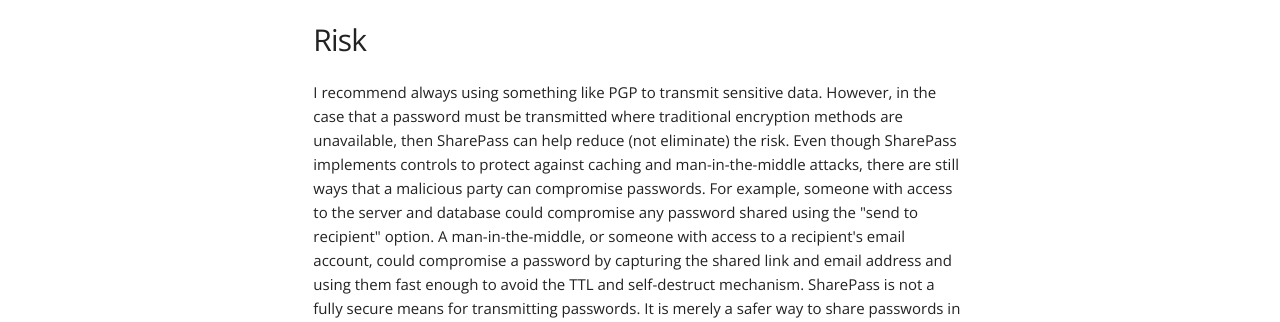
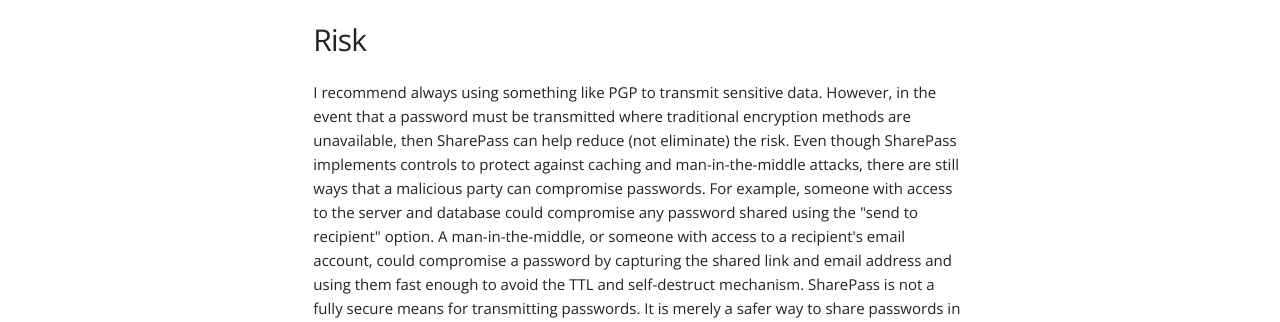
Before and after one commit to lanmaster53/sharepass, a Flask app: page /about in a window 1280 px wide. Shown: the part 967-1289 px from the top of the page. Run offline with Flask 2, Linux system fonts and the light colour scheme; data that the repository does not hold is empty; parts of the project's set-up code (start-up, migrations or seed data) failed here and were passed over.

Commit message:
Updated the about page.

```diff
--- a/sharepass/templates/about.html
+++ b/sharepass/templates/about.html
@@ -10,7 +10,7 @@
             <h4>Security</h4>
             <p>SharePass leverages AES encryption from the CryptoJS JavaScript library. SharePass conducts all encryption routines on the client, so the server never sees password data in clear text. By default, SharePass does not automatically send the share link to the recipient via email, as this would require the email address on the server. Since the email address is the encryption key, the presence of the email address on the server, even though it is never stored in the database, puts the encrypted passwords at risk to anyone with access to the server itself. When used with a reasonable TTL (10 minutes) and bypassing the option to have the server send the password to the recipient, it is highly infeasible that even someone with access to the server itself could compromise shared passwords. The source code is available for audit at <a href="https://github.com/lanmaster53/sharepass">https://github.com/lanmaster53/sharepass</a>.</p>
             <h4>Risk</h4>
-            <p>I recommend always using something like PGP to transmit sensitive data. However, in the case that a password must be transmitted where traditional encryption methods are unavailable, then SharePass can help reduce (not eliminate) the risk. Even though SharePass implements controls to protect against caching and man-in-the-middle attacks, there are still ways that a malicious party can compromise passwords. For example, someone with access to the server and database could compromise any password shared using the "send to recipient" option. A man-in-the-middle, or someone with access to a recipient's email account, could compromise a password by capturing the shared link and email address and using them fast enough to avoid the TTL and self-destruct mechanism. SharePass is not a fully secure means for transmitting passwords. It is merely a safer way to share passwords in a restricted environment.</p>
+            <p>I recommend always using something like PGP to transmit sensitive data. However, in the event that a password must be transmitted where traditional encryption methods are unavailable, then SharePass can help reduce (not eliminate) the risk. Even though SharePass implements controls to protect against caching and man-in-the-middle attacks, there are still ways that a malicious party can compromise passwords. For example, someone with access to the server and database could compromise any password shared using the "send to recipient" option. A man-in-the-middle, or someone with access to a recipient's email account, could compromise a password by capturing the shared link and email address and using them fast enough to avoid the TTL and self-destruct mechanism. SharePass is not a fully secure means for transmitting passwords. It is merely a safer way to share passwords in a restricted environment.</p>
         </div>
     </div>
 {% endblock %}
```
